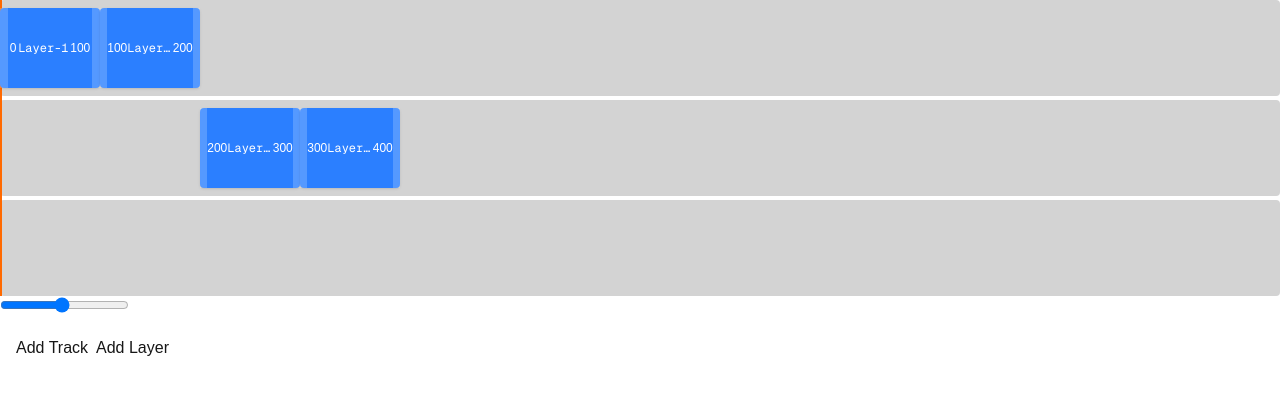
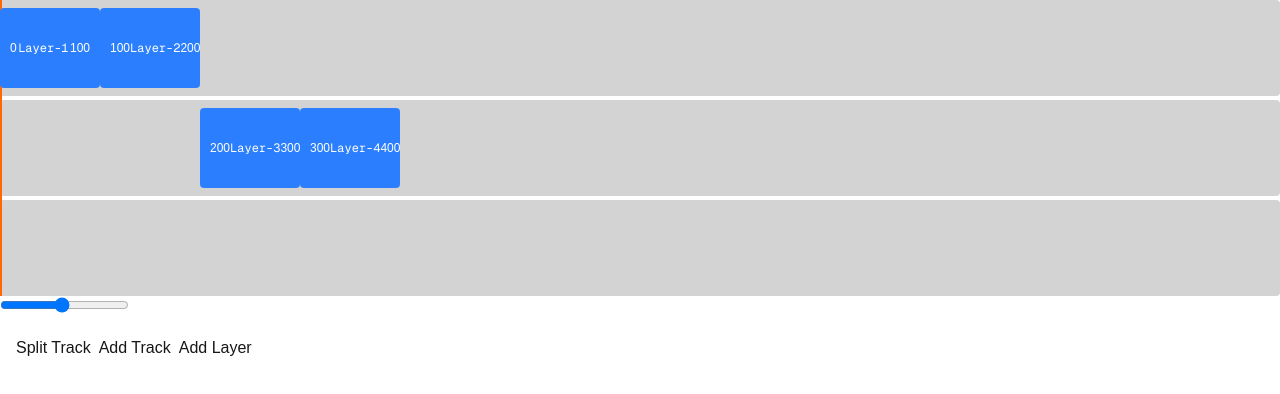
Before and after one commit to michaelevensen/ui-prototypes, a Next.js app: page / in a window 1280 px wide. Shown: the top 394 px of the page. Built offline with nearby package versions, Linux system fonts and the light colour scheme.

Commit message:
working on drag handles

```diff
--- a/src/app/components/timeline/Timeline.tsx
+++ b/src/app/components/timeline/Timeline.tsx
@@ -11,56 +11,7 @@ import {
 import { Layer, TimelineTrackType, Track } from "./types";
 import { TimelineTrackLayer } from "./TimelineTrackLayer";
 import { useTimeline } from "./TimelineContext";
-
-function findClosestEdge(
-    currentItem: Layer,
-    allItems: Layer[],
-    direction: "left" | "right"
-) {
-    const currentStart = currentItem.start;
-    const currentEnd = currentItem.end;
-
-    // Only consider layers on the same track
-    const sameTrackItems = allItems.filter(
-        (item) =>
-            item.trackId === currentItem.trackId && item.id !== currentItem.id
-    );
-
-    let candidates;
-
-    if (direction === "left") {
-        candidates = sameTrackItems
-            .filter((item) => item.end <= currentStart)
-            .map((item) => ({ id: item.id, value: item.end }));
-
-        return closest(currentStart, candidates);
-    }
-
-    if (direction === "right") {
-        candidates = sameTrackItems
-            .filter((item) => item.start >= currentEnd)
-            .map((item) => ({ id: item.id, value: item.start }));
-
-        return closest(currentEnd, candidates);
-    }
-
-    return null;
-}
-
-function closest(target: number, candidates: { id: string; value: number }[]) {
-    let minDiff = Infinity;
-    let closest = null;
-
-    for (const c of candidates) {
-        const diff = Math.abs(target - c.value);
-        if (diff < minDiff) {
-            minDiff = diff;
-            closest = c;
-        }
-    }
-
-    return closest; // { id, value }
-}
+import { findClosestEdge } from "./utils";
 
 export const TimelineTracks = () => {
     const { scale, setScale } = useTimeline();
@@ -196,6 +147,10 @@ export const TimelineTracks = () => {
         setProgress(event.clientX / scale);
     };
 
+    const [hoveredLayer, setHoveredLayer] = useState<Layer | null>(null);
+
+    console.log("hoveredLayer", hoveredLayer);
+
     return (
         <DndContext
             onDragEnd={handleDragEnd}
@@ -210,6 +165,7 @@ export const TimelineTracks = () => {
                 }}
             >
                 <ProgressBar progress={progress} />
+
                 {tracks.map((track) => (
                     <TimelineTrack key={track.id} id={track.id}>
                         {layers
@@ -218,6 +174,8 @@ export const TimelineTracks = () => {
                                 <TimelineTrackLayer
                                     key={layer.id}
                                     layer={layer}
+                                    onMouseOver={() => setHoveredLayer(layer)}
+                                    onMouseLeave={() => setHoveredLayer(null)}
                                     onResize={(start, end, direction) =>
                                         handleResize(
                                             layer,
@@ -239,7 +197,16 @@ export const TimelineTracks = () => {
                 value={scale}
                 onChange={(e) => setScale(Number(e.target.value))}
             />
+            {/* buttons */}
             <div className="flex gap-2 p-4">
+                <button
+                    aria-label="Split Track"
+                    onClick={() => {
+                        // go into split mode
+                    }}
+                >
+                    Split Track
+                </button>
                 <button
                     aria-label="Add Track"
                     onClick={() => {
--- a/src/app/components/timeline/TimelineTrackLayer.tsx
+++ b/src/app/components/timeline/TimelineTrackLayer.tsx
@@ -2,20 +2,36 @@ import { useDraggable } from "@dnd-kit/core";
 import { Layer } from "./types";
 import { useTimeline } from "./TimelineContext";
 import { useDrag } from "@use-gesture/react";
+import { useState } from "react";
 
 type TimelineTrackLayerProps = {
     layer: Layer;
+    onMouseOver: () => void;
+    onMouseLeave: () => void;
     onResize: (start: number, end: number, direction: "left" | "right") => void;
 };
 
 export const TimelineTrackLayer = ({
     layer,
     onResize,
+    onMouseOver,
+    onMouseLeave,
 }: TimelineTrackLayerProps) => {
     const { scale } = useTimeline();
     const { attributes, listeners, setNodeRef, transform } = useDraggable({
         id: layer.id,
     });
+    const [isHovered, setIsHovered] = useState(false);
+
+    const handleMouseOver = () => {
+        onMouseOver();
+        setIsHovered(true);
+    };
+
+    const handleMouseLeave = () => {
+        onMouseLeave();
+        setIsHovered(false);
+    };
 
     const handleResize = (delta: number, position: DragHandlePosition) => {
         if (position === "start") {
@@ -37,19 +53,33 @@ export const TimelineTrackLayer = ({
 
     return (
         <div
+            onMouseOver={handleMouseOver}
+            onMouseLeave={handleMouseLeave}
             ref={setNodeRef}
             {...attributes}
             {...listeners}
-            className="absolute top-1/2 -translate-y-1/2 h-20 bg-blue-500 text-white rounded shadow flex justify-between items-center cursor-move z-50"
+            className="absolute group border-transparent border-2 hover:border-black/10 top-1/2 -translate-y-1/2 h-20 bg-blue-500 text-white rounded flex items-center cursor-move z-50"
             style={style}
         >
-            <DragHandle position="start" onResize={handleResize} />
-            <span className="text-xs">{layer.start.toFixed(0)}</span>
-            <span className="font-mono text-xs capitalize select-none truncate">
-                {layer.id}
-            </span>
-            <span className="text-xs flex-end">{layer.end.toFixed(0)}</span>
-            <DragHandle position="end" onResize={handleResize} />
+            <div className="absolute inset-0 flex justify-between items-center">
+                <DragHandle
+                    visible={isHovered}
+                    position="start"
+                    onResize={handleResize}
+                />
+                <DragHandle
+                    visible={isHovered}
+                    position="end"
+                    onResize={handleResize}
+                />
+            </div>
+            <div className="relative flex-1 flex justify-between items-center px-2">
+                <span className="text-xs">{layer.start.toFixed(0)}</span>
+                <span className="font-mono text-xs capitalize select-none truncate">
+                    {layer.id}
+                </span>
+                <span className="text-xs">{layer.end.toFixed(0)}</span>
+            </div>
         </div>
     );
 };
@@ -57,11 +87,16 @@ export const TimelineTrackLayer = ({
 type DragHandlePosition = "start" | "end";
 
 type DragHandleProps = {
+    visible: boolean;
     position: DragHandlePosition;
     onResize: (delta: number, position: DragHandlePosition) => void;
 };
 
-const DragHandle = ({ position, onResize }: DragHandleProps) => {
+const DragHandle = ({
+    visible = true,
+    position,
+    onResize,
+}: DragHandleProps) => {
     const { scale } = useTimeline();
 
     const resize = useDrag(({ event, down, delta: [dx] }) => {
@@ -73,7 +108,10 @@ const DragHandle = ({ position, onResize }: DragHandleProps) => {
 
     return (
         <div
-            className="cursor-col-resize w-2 h-full bg-white/20 hover:bg-white/40 touch-none"
+            style={{
+                opacity: visible ? 1 : 0,
+            }}
+            className="cursor-col-resize w-[10px] h-full bg-white/20 hover:bg-white/40 touch-none"
             {...resize()}
         />
     );
--- /dev/null
+++ b/src/app/components/timeline/utils.ts
@@ -0,0 +1,54 @@
+import { Layer } from "./types";
+
+export const findClosestEdge = (
+    currentItem: Layer,
+    allItems: Layer[],
+    direction: "left" | "right"
+) => {
+    const currentStart = currentItem.start;
+    const currentEnd = currentItem.end;
+
+    // Only consider layers on the same track
+    const sameTrackItems = allItems.filter(
+        (item) =>
+            item.trackId === currentItem.trackId && item.id !== currentItem.id
+    );
+
+    let candidates;
+
+    if (direction === "left") {
+        candidates = sameTrackItems
+            .filter((item) => item.end <= currentStart)
+            .map((item) => ({ id: item.id, value: item.end }));
+
+        return closest(currentStart, candidates);
+    }
+
+    if (direction === "right") {
+        candidates = sameTrackItems
+            .filter((item) => item.start >= currentEnd)
+            .map((item) => ({ id: item.id, value: item.start }));
+
+        return closest(currentEnd, candidates);
+    }
+
+    return null;
+};
+
+const closest = (
+    target: number,
+    candidates: { id: string; value: number }[]
+) => {
+    let minDiff = Infinity;
+    let closest = null;
+
+    for (const c of candidates) {
+        const diff = Math.abs(target - c.value);
+        if (diff < minDiff) {
+            minDiff = diff;
+            closest = c;
+        }
+    }
+
+    return closest; // { id, value }
+};
```
